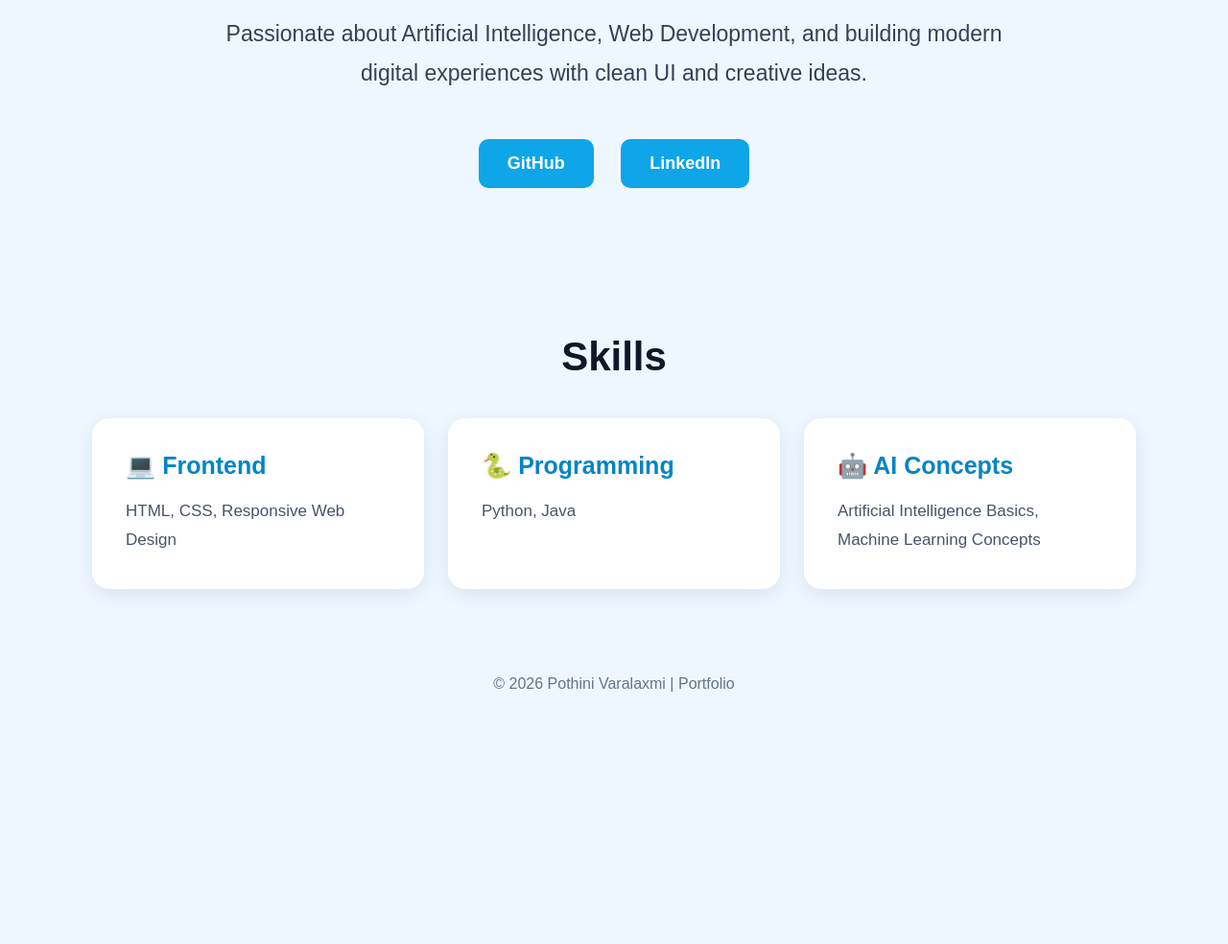
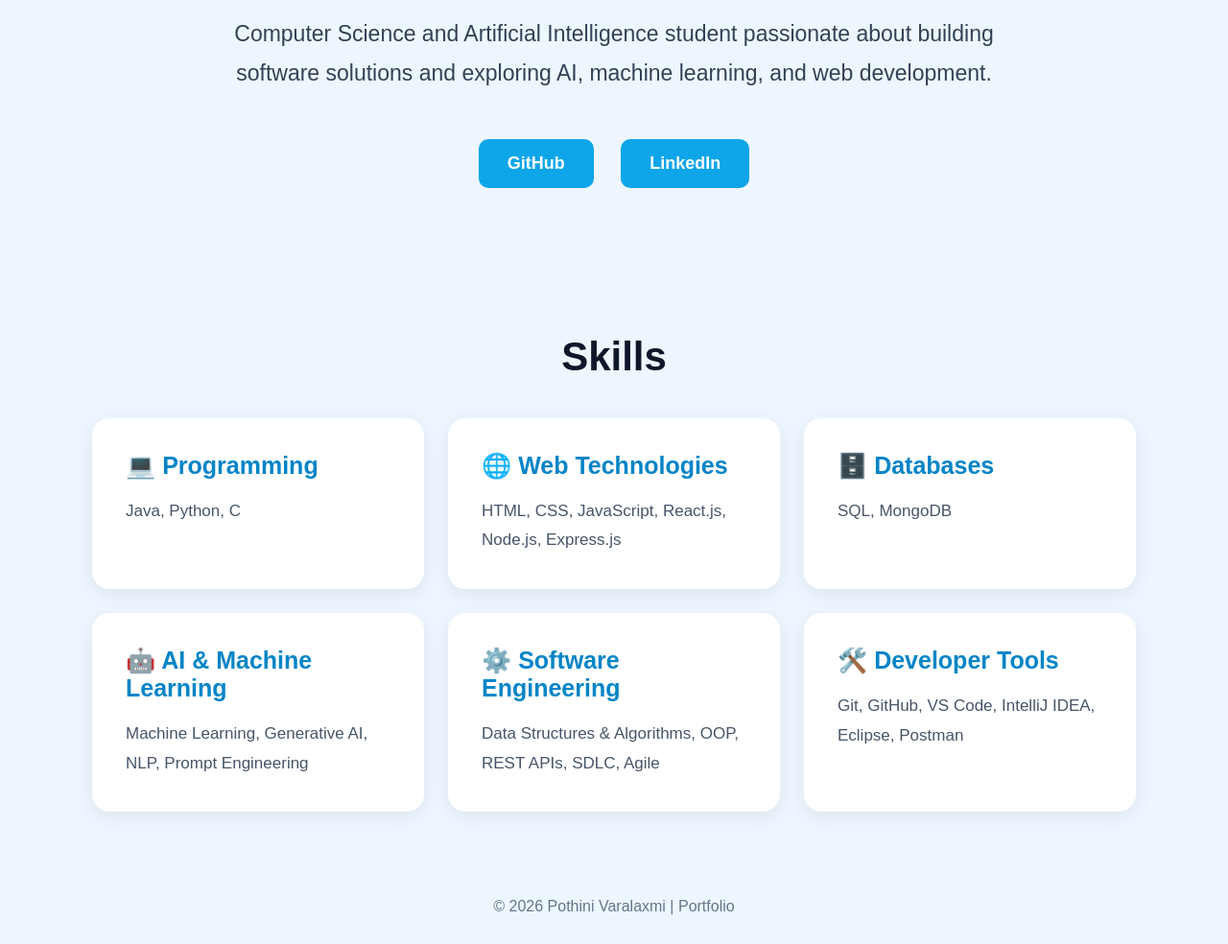
Before and after one commit to varalaxmi30072005/portfolio, a plain HTML site: page index.html in a window 1280 px wide. Shown: the part 514-1498 px from the top of the page at 96% size. Before the commit the page ends 1266 px from the top, so only its background shows below. Drawn offline with Linux system fonts and the light colour scheme.

Commit message:
Update index.html

```diff
--- a/index.html
+++ b/index.html
@@ -9,118 +9,83 @@
 <body>
 
     <!-- NAVBAR -->
-
     <nav>
-
         <ul>
-
             <li><a href="index.html">Home</a></li>
-
             <li><a href="about.html">About</a></li>
-
             <li><a href="projects.html">Projects</a></li>
-
             <li><a href="certifications.html">Certifications</a></li>
-
             <li><a href="contact.html">Contact</a></li>
-
         </ul>
-
     </nav>
 
     <!-- HERO SECTION -->
-
     <section class="hero">
-
         <img src="https://github.com/varalaxmi30072005.png" alt="Profile Photo">
 
         <h1>POTHINI VARALAXMI</h1>
-
-        <h3>CSE AI Student | Web Developer | AI Enthusiast</h3>
+        <h3>CSE-AI Student | Software Developer | AI Enthusiast</h3>
 
         <p>
-
-            Passionate about Artificial Intelligence, Web Development,
-            and building modern digital experiences with clean UI
-            and creative ideas.
-
+            Computer Science and Artificial Intelligence student passionate about
+            building software solutions and exploring AI, machine learning,
+            and web development.
         </p>
 
         <!-- BUTTONS -->
-
         <div class="buttons">
-
-            <a href="https://github.com/varalaxmi30072005" target="_blank">
-
+            <a href="https://github.com/varalaxmi30072005" target="_blank" rel="noopener noreferrer">
                 GitHub
-
             </a>
 
-            <a href="https://www.linkedin.com/in/pothinivaralaxmi/" target="_blank">
-
+            <a href="https://www.linkedin.com/in/pothinivaralaxmi/" target="_blank" rel="noopener noreferrer">
                 LinkedIn
-
             </a>
-
         </div>
-
     </section>
 
     <!-- SKILLS SECTION -->
-
     <section class="section">
-
         <h2>Skills</h2>
 
         <div class="card-container">
 
             <div class="card">
-
-                <h3>💻 Frontend</h3>
-
-                <p>
-
-                    HTML, CSS, Responsive Web Design
-
-                </p>
-
+                <h3>💻 Programming</h3>
+                <p>Java, Python, C</p>
             </div>
 
             <div class="card">
-
-                <h3>🐍 Programming</h3>
-
-                <p>
-
-                    Python, Java
-
-                </p>
-
+                <h3>🌐 Web Technologies</h3>
+                <p>HTML, CSS, JavaScript, React.js, Node.js, Express.js</p>
             </div>
 
             <div class="card">
+                <h3>🗄️ Databases</h3>
+                <p>SQL, MongoDB</p>
+            </div>
 
-                <h3>🤖 AI Concepts</h3>
+            <div class="card">
+                <h3>🤖 AI & Machine Learning</h3>
+                <p>Machine Learning, Generative AI, NLP, Prompt Engineering</p>
+            </div>
 
-                <p>
+            <div class="card">
+                <h3>⚙️ Software Engineering</h3>
+                <p>Data Structures & Algorithms, OOP, REST APIs, SDLC, Agile</p>
+            </div>
 
-                    Artificial Intelligence Basics,
-                    Machine Learning Concepts
-
-                </p>
-
+            <div class="card">
+                <h3>🛠️ Developer Tools</h3>
+                <p>Git, GitHub, VS Code, IntelliJ IDEA, Eclipse, Postman</p>
             </div>
 
         </div>
-
     </section>
 
     <!-- FOOTER -->
-
     <footer>
-
         © 2026 Pothini Varalaxmi | Portfolio
-
     </footer>
 
 </body>
```
